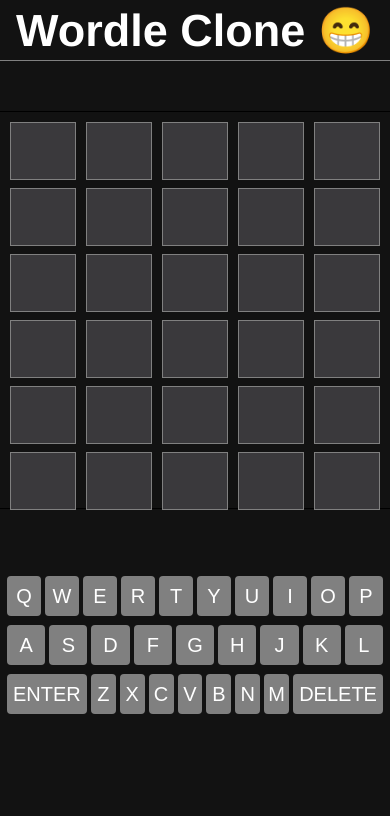
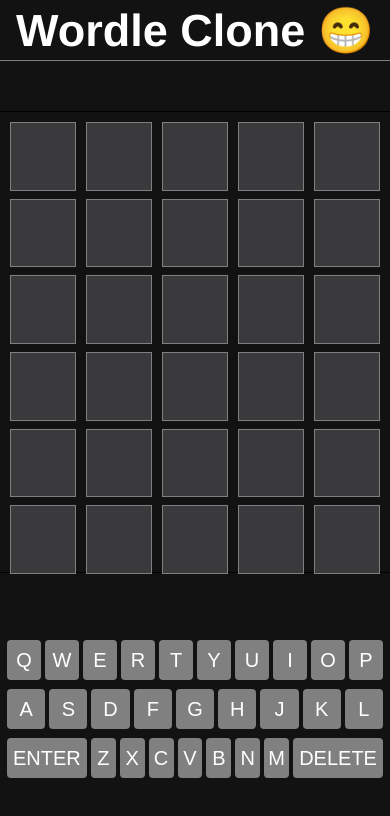
Before and after one commit to techbola/wordle-react, a React (Create React App) app: page / in a window 390 px wide. Shown: the top 816 px of the page. Built offline with nearby package versions, Linux system fonts and the light colour scheme.

Commit message:
fix responsive issues

```diff
--- a/src/App.css
+++ b/src/App.css
@@ -33,15 +33,16 @@ nav h1 {
   align-items: center;
   padding-top: 50px;
   flex-direction: column;
+  justify-content: center;
 }
 
 .board {
   width: 100%;
   max-width: 450px;
-  height: 550px;
   border: 1px solid black;
   display: flex;
   flex-direction: column;
+  flex: 1;
 }
 
 .row {
@@ -79,7 +80,6 @@ nav h1 {
 .keyboard {
   width: 100%;
   max-width: 700px;
-  height: 300px;
   margin-top: 60px;
 }
 
```
